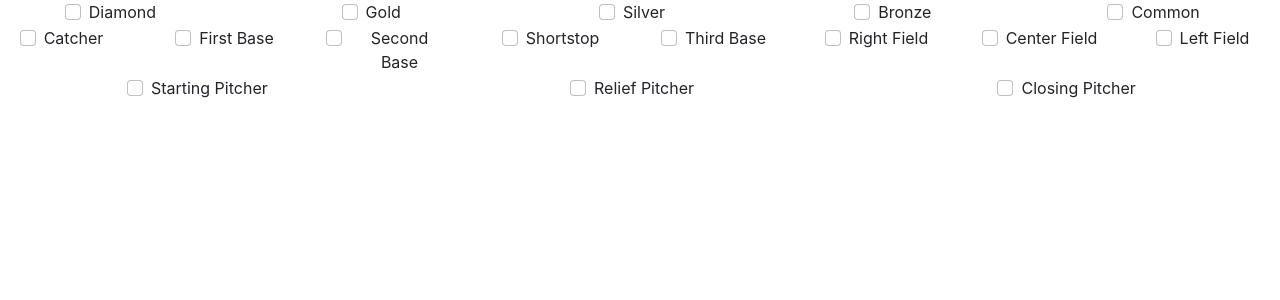
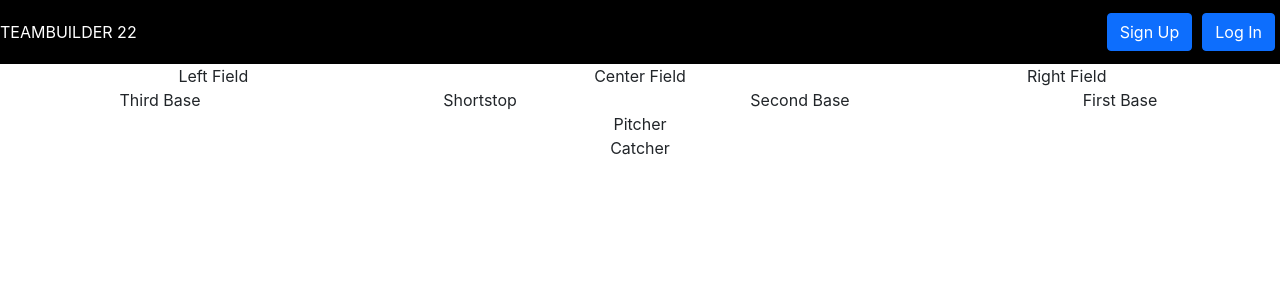
Before and after one commit to TravCook/teambuilding22, a React (Create React App) app in the folder client/: page / in a window 1280 px wide. Shown: the top 300 px of the page. Built offline with nearby package versions, Linux system fonts and the light colour scheme; no server answers.

Commit message:
teamview page rough layout done

```diff
--- a/client/src/App.js
+++ b/client/src/App.js
@@ -1,10 +1,9 @@
-import logo from './logo.svg';
 import React, {useState, useEffect} from 'react'
 import './App.css';
-import {Dropdown} from 'react-bootstrap'
 import CardContainer from './components/cardContainer/cardContainer.js';
 import OptionsMenu from './components/optionsMenu/optionsMenu';
-
+import NavbarEl from './components/navbar/navbar.js'
+import TeamView from './components/teamView/teamView.js'
 
 
 
@@ -55,9 +54,9 @@ function App() {
         )
     }
   }
-  useEffect(() => {
-    getAllCards()
-  }, [])
+  // useEffect(() => {
+  //   getAllCards()
+  // }, [])
 
   const filterChange = (e) => {
     if(e.target.checked){
@@ -86,8 +85,10 @@ function App() {
   return (
 
     <div className="App">
-      <OptionsMenu filterChange={filterChange} formSubmit={formSubmit} players={allPlayers} />
-      {cardRender()}
+      <NavbarEl />
+      {/* <OptionsMenu filterChange={filterChange} formSubmit={formSubmit} players={allPlayers} />
+      {cardRender()} */}
+      <TeamView />
     </div>
   );
 }
--- /dev/null
+++ b/client/src/components/navbar/navbar.css
@@ -0,0 +1,13 @@
+.navbarMain{
+    color: white;
+    background-color: black;
+}
+.appName{
+    text-align: left;
+}
+.navbarButtons{
+    text-align: right;
+}
+.btnStyle{
+    margin: 5px
+}
--- /dev/null
+++ b/client/src/components/navbar/navbar.js
@@ -0,0 +1,21 @@
+import React from 'react'
+import { Navbar, Row, Col, Button, Container} from 'react-bootstrap'
+import './navbar.css'
+
+const NavbarEl = () => {
+    return(
+        <Navbar className="navbarMain" >
+                <Col lg={6} className="appName">TEAMBUILDER 22</Col>
+                <Col lg={6} className="navbarButtons">
+                    <Row>
+                    <Col>
+                    <Button className="btnStyle">Sign Up</Button>
+                    <Button className="btnStyle">Log In</Button>
+                    </Col>
+                    </Row>
+                </Col>
+        </Navbar>
+    )
+}
+
+export default NavbarEl
--- /dev/null
+++ b/client/src/components/teamView/teamView.js
@@ -0,0 +1,28 @@
+import React from 'react'
+import {Container, Row, Col} from 'react-bootstrap'
+
+const TeamView = () => {
+    return (
+        <Container fluid>
+            <Row>
+                <Col>Left Field</Col>
+                <Col>Center Field</Col>
+                <Col>Right Field</Col>
+            </Row>
+            <Row>
+                <Col>Third Base</Col>
+                <Col>Shortstop</Col>
+                <Col>Second Base</Col>
+                <Col>First Base</Col>
+            </Row>
+            <Row>
+                <Col>Pitcher</Col>
+            </Row>
+            <Row>
+                <Col>Catcher</Col>
+            </Row>
+        </Container>
+    )
+}
+
+export default TeamView
```
